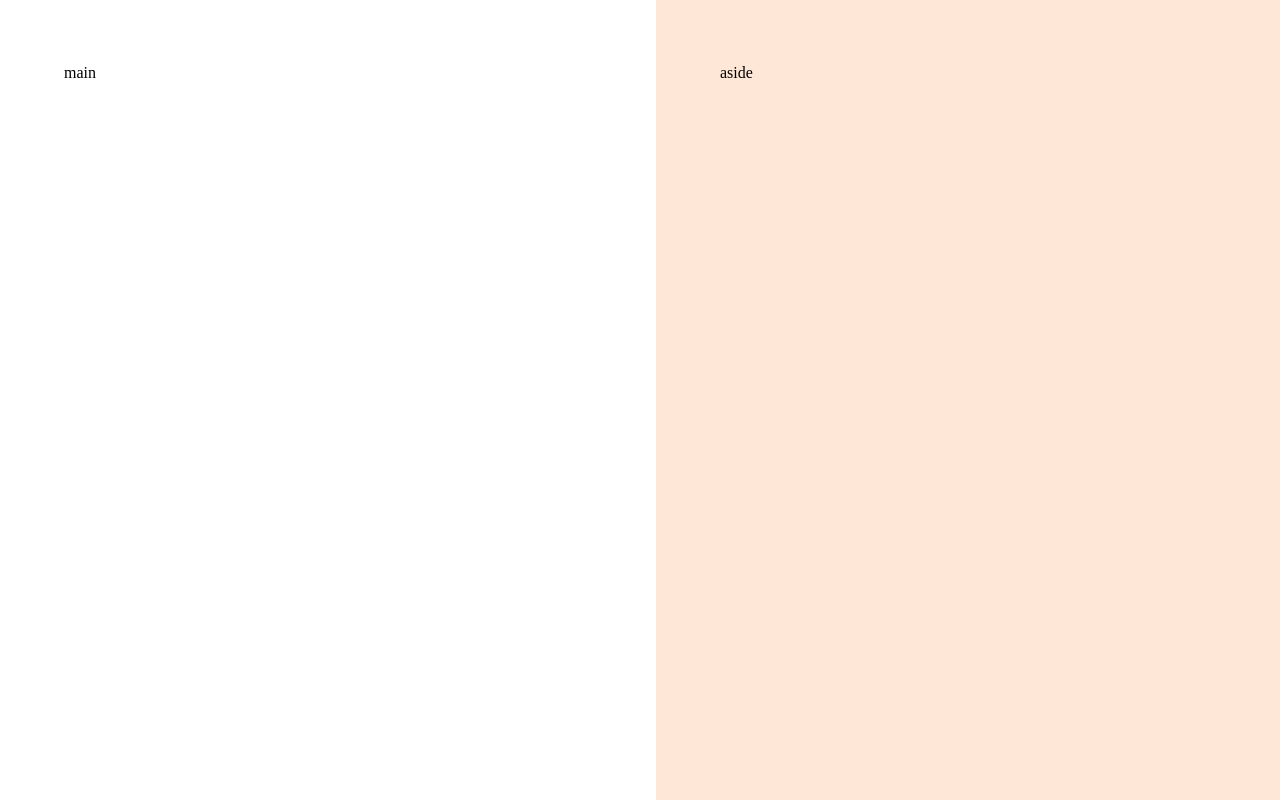
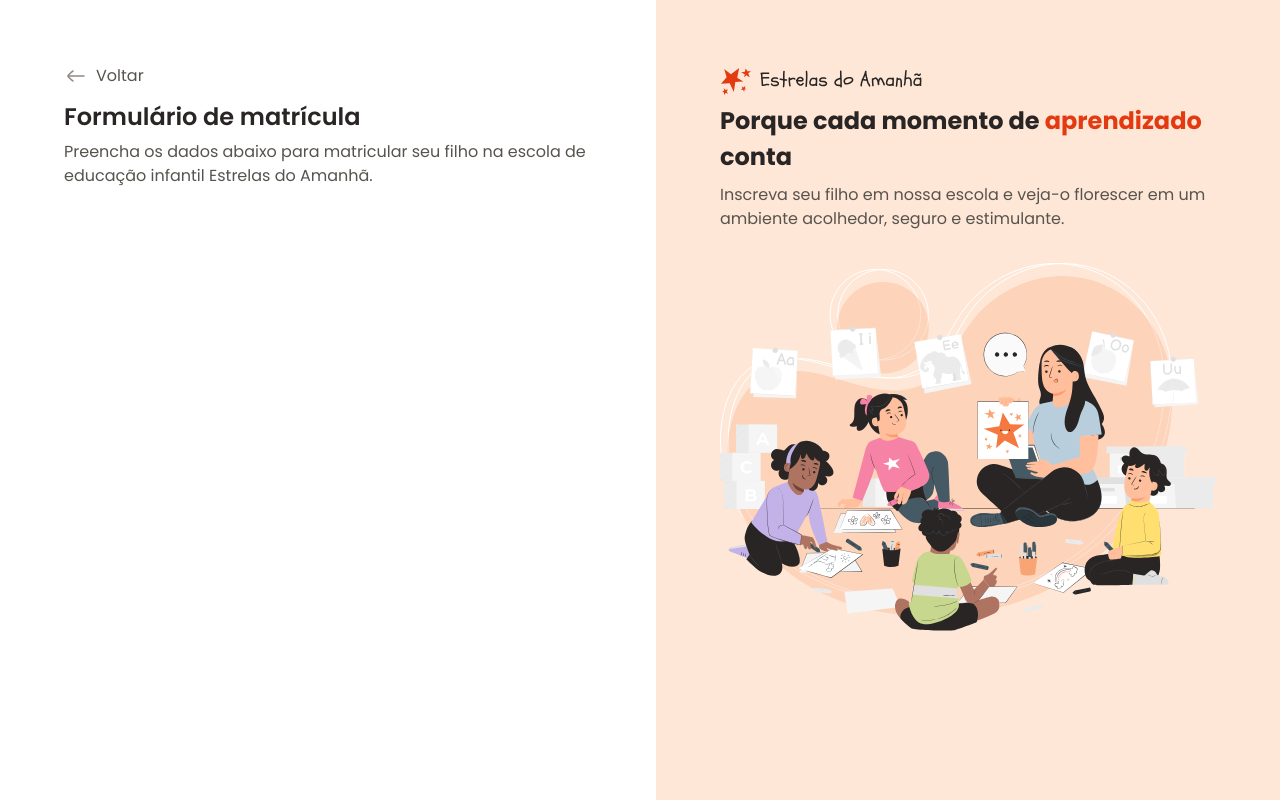
Before and after one commit to Ariane2023/Formulario_de_matricula, a plain HTML site: page index.html in a window 1280 px wide. Drawn offline with Linux system fonts and the light colour scheme.

Commit message:
Conteúde aside e conteúdo inicial do main.

```diff
--- a/index.html
+++ b/index.html
@@ -13,11 +13,28 @@
 <body>
   <div id="app">
     <main>
-      <div class="main-container">main</div>
+      <div class="main-container">
+        <div class="back">
+          <img src="./assets/icons/arrow-left-02.png" alt="Logo voltar">
+          <span>Voltar</span>
+        </div>
+        <h1>Formulário de matrícula</h1>
+        <p>
+          Preencha os dados abaixo para matricular seu filho na escola de educação infantil Estrelas do Amanhã.
+        </p>
+
+      </div>
     </main>
 
     <aside>
-      <div class="aside-container">aside</div>
+      <div class="aside-container">
+        <header>
+          <img src="./assets/logo.svg" alt="Logo Estrelas do Amanhã">
+          <h2>Porque cada momento de <span>aprendizado</span> conta</h2>
+          <p>Inscreva seu filho em nossa escola e veja-o florescer em um ambiente acolhedor, seguro e estimulante.</p>
+        </header>
+        <img src="./assets/Illustration.svg" alt="Ilustração de professora com crianças prestando atenção.">
+      </div>
     </aside>
   </div>
 
--- a/styles/global.css
+++ b/styles/global.css
@@ -5,9 +5,9 @@
 }
 
 :root {
-  --fonte-family: 'Poppins', sans-serif;
-  --text: 400 1rem/1.5 var(var(--fonte-family));
-  --text-sm: 400 0.875rem/1.4 var(var(--fonte-family));
+  --font-family: 'Poppins', sans-serif;
+  --text: 400 1rem/1.5 var(--font-family);
+  --text-sm: 400 0.875rem/1.4 var(--font-family);
 
   --text-primary: #292524;
   --text-secondary: #57534E;
@@ -24,4 +24,16 @@
 
 body {
   overflow: hidden;
+
+  font: var(--text);
+  color: var(--text-secondary);
 }
+
+h1, h2 {
+  color: var(--text-primary);
+}
+
+img {
+  max-width: 100%;
+  height: auto;
+}
--- a/styles/layout.css
+++ b/styles/layout.css
@@ -15,6 +15,19 @@ main {
     max-width: 33rem;
     margin-left: auto;
   }
+
+  & .back {
+    display: flex;
+    align-items: center;
+    gap: .5rem;
+    margin-bottom: 1.rem;
+  }
+
+  & h1 {
+    font: 600 1.5rem/1.25 var(--font-family);
+    margin-top: .9rem;
+    margin-bottom: .5rem;
+  }
 }
 
 aside {
@@ -23,5 +36,20 @@ aside {
 
   & .aside-container {
     max-width: 31rem;
+
+    /* & para buscar a imagem dentro do aside */
+    & > img {
+      margin-top: 2rem;
+    }
+  }
+
+  & h2 {
+    font: 600 2.5rem/1.25 var
+    (--font-family);
+    margin-bottom: .5rem;
+
+    & span {
+      color: var(--text-highlight);
+    }
   }
 }
```
